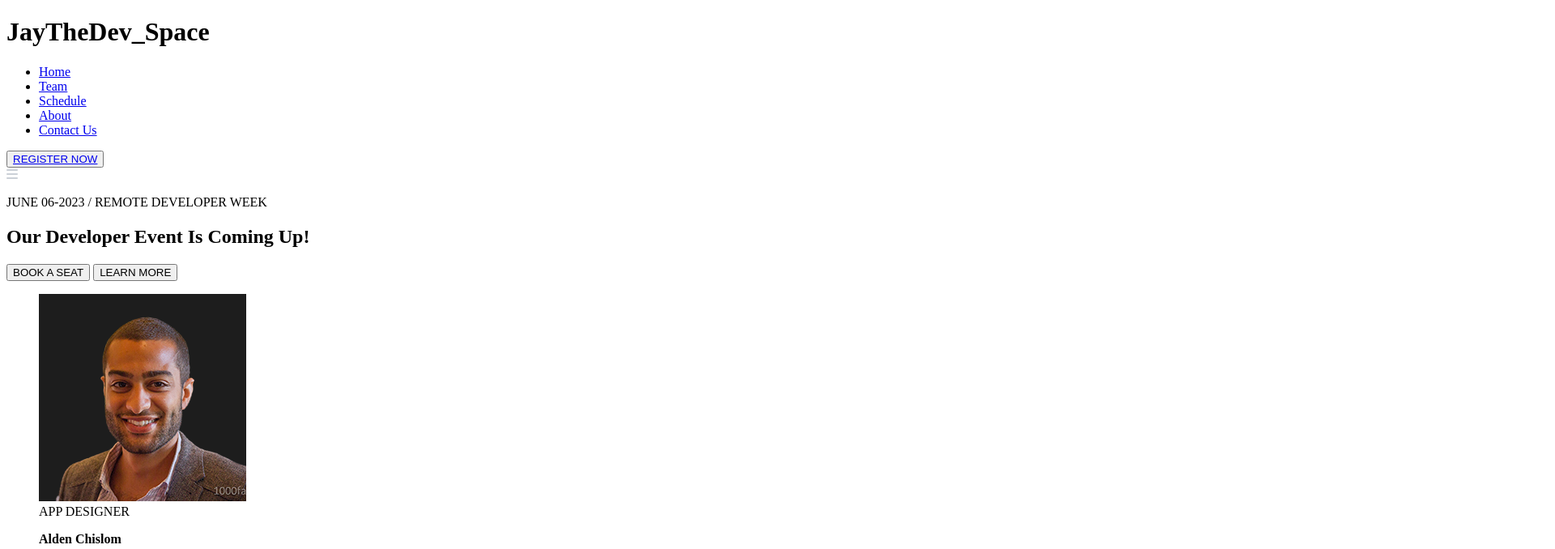
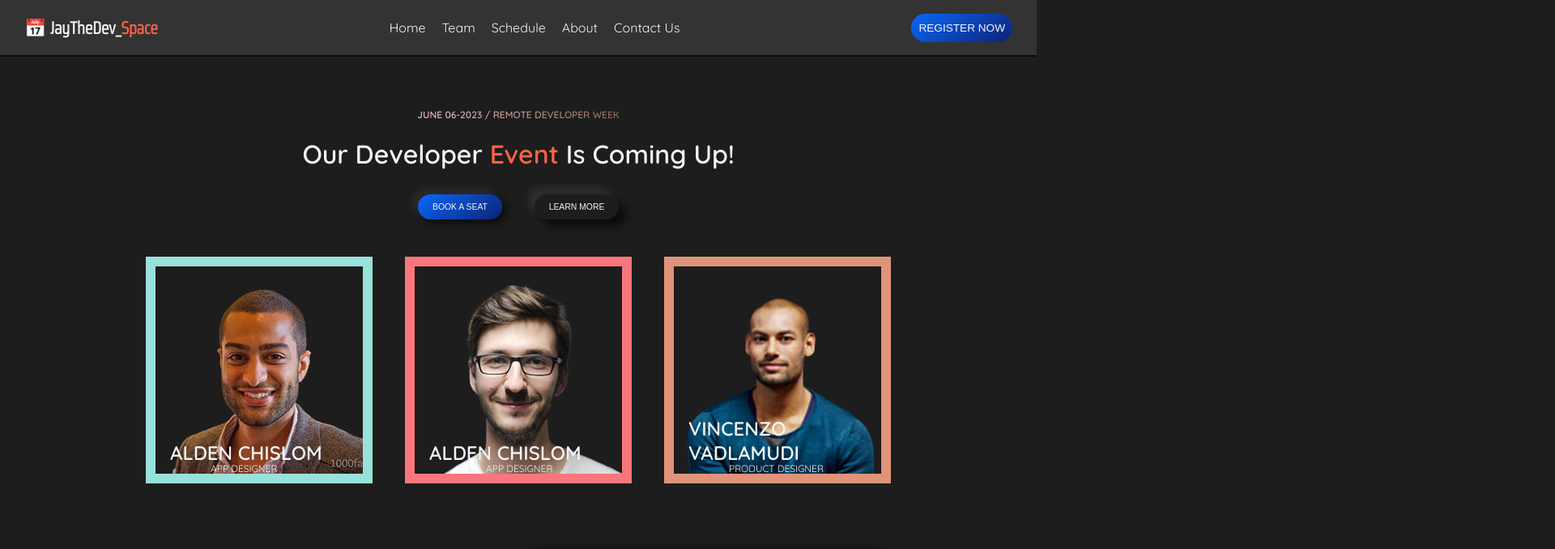
Before and after one commit to Beecodedhub/Jaythedev-EventSpace, a plain HTML site: page index.html in a window 1280 px wide. Shown: the top 678 px of the page at 81% size, 1920 px wide, since content can reach past the window. Drawn offline with Linux system fonts and the light colour scheme; the site is published under a folder, as on GitHub Pages, so addresses that start at the root find nothing.

Commit message:
new commit

```diff
--- a/index.html
+++ b/index.html
@@ -4,7 +4,7 @@
     <meta charset="UTF-8">
     <meta http-equiv="X-UA-Compatible" content="IE=edge">
     <meta name="viewport" content="width=device-width, initial-scale=1.0">
-    <link rel="stylesheet" href="/css/style.css">
+    <link rel="stylesheet" href="style.css">
     <title>JayTheDev Event Page</title>
 </head>
 <body>
--- a/css/style.css
+++ b/style.css
@@ -10,7 +10,6 @@
     --BGC-TRANSPARENT: #1d1d1d8e;
     --HF-COLOR: #333;
     --HF-BORDERCOLOR: #0c0b0b;
-    --BTN: 20px;
 }
 html {
     scroll-behavior: smooth;
@@ -78,7 +77,7 @@ header h1::before {
     border: none;
     outline: none;
     cursor: pointer;
-    border-radius: var(--BTN);
+    border-radius: 20px;
 }
 .reg-btn a {
     color: whitesmoke;
@@ -189,7 +188,7 @@ section {
     /* height: 2.2rem; */
     padding-top: 10px;
     padding-bottom: 10px;
-    border-radius: var(--BTN);
+    border-radius: 20px;
     color: whitesmoke;
     cursor: pointer;
     outline: none;
```
